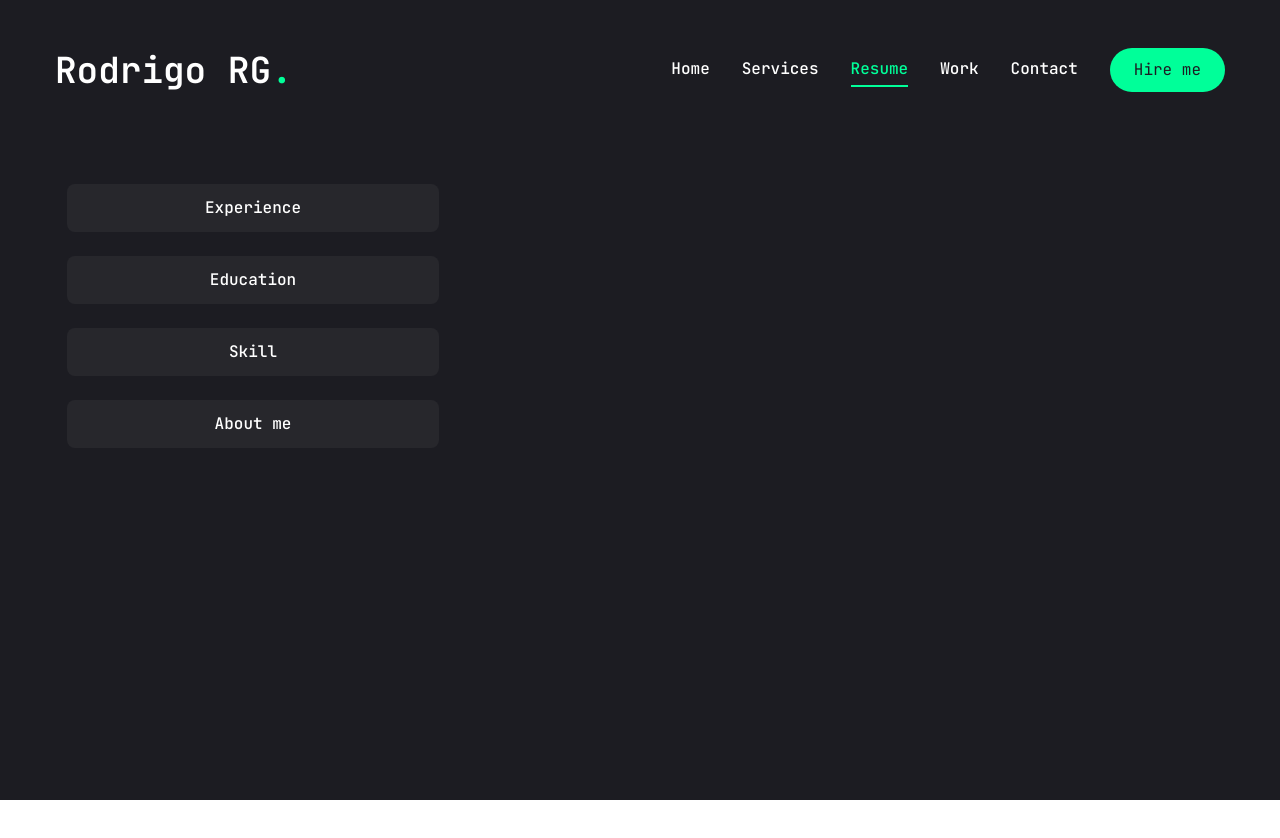
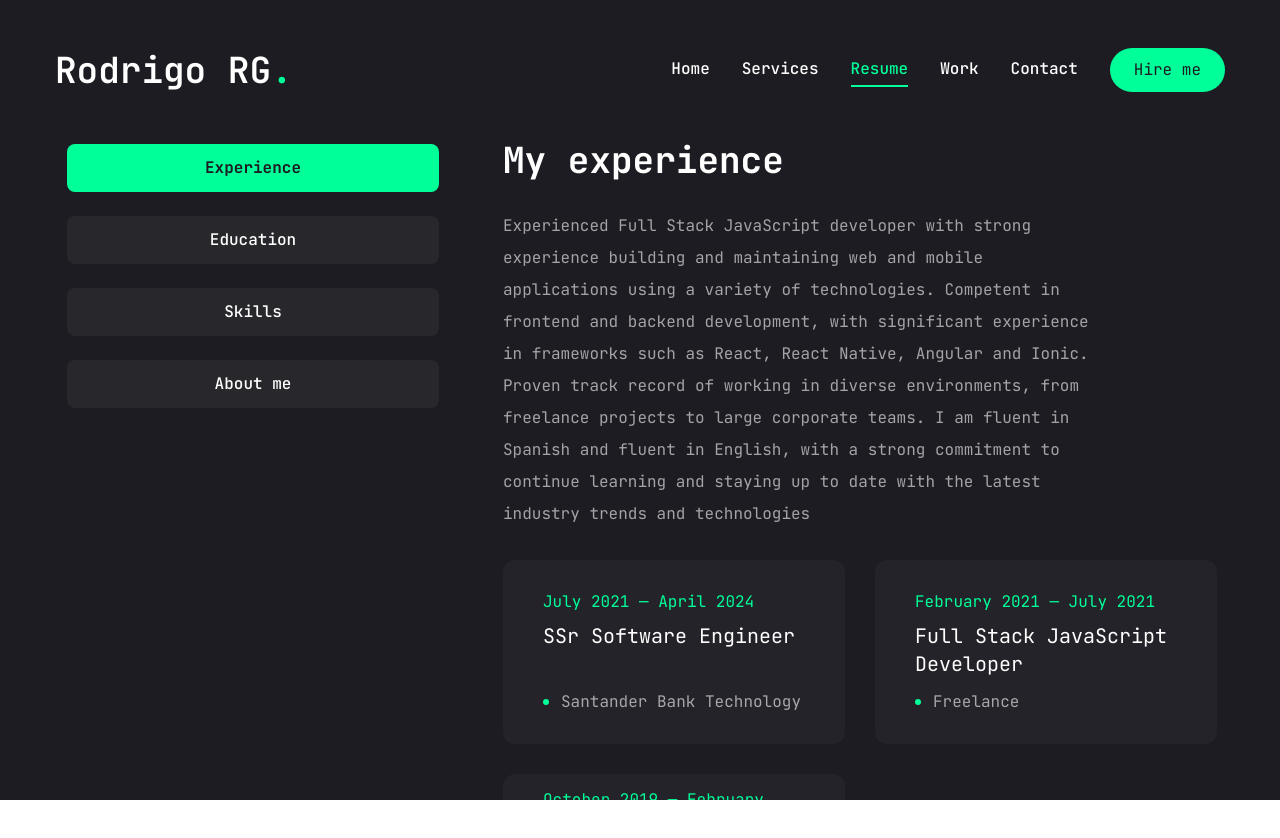
Before and after one commit to ruge23/rrg-portfolio, a Next.js app: page /resume in a window 1280 px wide. Shown: the top 838 px of the page. Before the commit the page ends 800 px from the top, so only its background shows below. Built offline with nearby package versions, Linux system fonts and the light colour scheme.

Commit message:
add resume page with styles

```diff
--- a/app/resume/page.jsx
+++ b/app/resume/page.jsx
@@ -155,14 +155,14 @@
     >
       <div className="container mx-auto">
         <Tabs
-          defaultValue="exprience"
+          defaultValue="experience"
           className="flex flex-col xl:flex-row gap-[60px]">
           <TabsList
             className="flex flex-col w-full max-w-[380px] mx-auto xl:mx-0 gap-6"
           >
             <TabsTrigger value="experience">Experience</TabsTrigger>
             <TabsTrigger value="education">Education</TabsTrigger>
-            <TabsTrigger value="skill">Skill</TabsTrigger>
+            <TabsTrigger value="skills">Skills</TabsTrigger>
             <TabsTrigger value="about">About me</TabsTrigger>
           </TabsList>
 
@@ -170,7 +170,126 @@
           <div className="min-h-[70vh] w-full">
             {/* experience */}
             <TabsContent value="experience" className="w-full">
-
+              <div className="flex flex-col gap-[30px] text-center xl:text-left">
+                <h3 className="text-4xl font-bold">
+                  {experience.title}
+                </h3>
+                <p className="max-w-[600px] text-white/60 mx-auto xl:mx-0">
+                  {experience.description}
+                </p>
+                <ScrollArea className="h-[400px]">
+                  <ul className="grid grid-cols-1 lg:grid-cols-2 gap-[30px]">
+                    {experience.items.map((item, index) => {
+                      return (
+                        <li
+                          className="bg-[#232329] h-[184px] py-6 px-10 rounded-xl flex flex-col justify-center items-center lg:items-start gap-1"
+                          key={index}
+                        >
+                          <span className="text-accent">{item.duration}</span>
+                          <h3
+                            className="text-xl max-w-[260px] min-h-[60px] text-center lg:text-left"
+                          >
+                            {item.position}
+                          </h3>
+                          <div className="flex items-center gap-3">
+                            {/* dot */}
+                            <span className="w-[6px] h-[6px] rounded-full bg-accent"></span>
+                            <p className="text-white/60">{item.company}</p>
+                          </div>
+                        </li>
+                      )
+                    })}
+                  </ul>
+                </ScrollArea>
+              </div>
+            </TabsContent>
+            {/* education */}
+            <TabsContent value="education" className="w-full">
+            <div className="flex flex-col gap-[30px] text-center xl:text-left">
+                <h3 className="text-4xl font-bold">
+                  {education.title}
+                </h3>
+                <p className="max-w-[600px] text-white/60 mx-auto xl:mx-0">
+                  {education.description}
+                </p>
+                <ScrollArea className="h-[400px]">
+                  <ul className="grid grid-cols-1 lg:grid-cols-2 gap-[30px]">
+                    {education.items.map((item, index) => {
+                      return (
+                        <li
+                          className="bg-[#232329] h-[184px] py-6 px-10 rounded-xl flex flex-col justify-center items-center lg:items-start gap-1"
+                          key={index}
+                        >
+                          <span className="text-accent">{item.duration}</span>
+                          <h3
+                            className="text-xl max-w-[260px] min-h-[60px] text-center lg:text-left"
+                          >
+                            {item.degree}
+                          </h3>
+                          <div className="flex items-center gap-3">
+                            {/* dot */}
+                            <span className="w-[6px] h-[6px] rounded-full bg-accent"></span>
+                            <p className="text-white/60">{item.institution}</p>
+                          </div>
+                        </li>
+                      )
+                    })}
+                  </ul>
+                </ScrollArea>
+              </div>
+            </TabsContent>
+            {/* skills */}
+            <TabsContent value="skills" className="w-full h-full">
+              <div className="flex flex-col gap-[30px]">
+                <div className="flex flex-col gap-[30px] text-center xl:text-left">
+                  <h3 className="text-4xl font-bold">{skills.title}</h3>
+                  <p className="max-w-[600px] text-white/60 mx-auto xl:mx-0">
+                    {skills.description}
+                  </p>
+                </div>
+                <ul className="grid grid-cols-2 sm:grid-cols-3 md:grid-cols-4 gap-4 xl:gap-[30px]">
+                  {skills.skillList.map((skill, index) => {
+                    return (
+                      <li key={index}>
+                        <TooltipProvider delayDuration={100}>
+                          <Tooltip>
+                            <TooltipTrigger  className="w-full h-[150px] bg-[#232329] rounded-xl flex justify-center items-center group">
+                              <div className="text-6xl group-hover:text-accent transition-all duration-300">
+                                {skill.icon}
+                              </div>
+                            </TooltipTrigger>
+                            <TooltipContent>
+                              <p className="capitalize">{skill.name}</p>
+                            </TooltipContent>
+                          </Tooltip>
+                        </TooltipProvider>
+                      </li>
+                    )
+                  })}
+                </ul>
+              </div>
+            </TabsContent>
+            {/* about */}
+            <TabsContent value="about" className="w-full text-center xl:text-left">
+              <div className="flex flex-col gap-[30px]">
+                <h3 className="text-4xl font-bold">{about.title}</h3>
+                <p className="max-w-[600px] text-white/60 mx-auto xl:mx-0">
+                  {about.description}
+                </p>
+                <ul className="grid grid-cols-1 xl:grid-cols-2 gap-y-6 max-w-[620px] mx-auto xl:mx-0">
+                  {about.info.map((item, index) => {
+                    return (
+                      <li
+                        key={index}
+                        className="flex items-center justify-center xl:justify-start gap-4"
+                      >
+                        <span className="text-white/60">{item.fieldName}</span>
+                        <span className="text-xl">{item.fieldValue}</span>
+                      </li>
+                    )
+                  })}
+                </ul>
+              </div>
             </TabsContent>
           </div>
         </Tabs>
--- a/components/ui/scroll-area.jsx
+++ b/components/ui/scroll-area.jsx
@@ -32,7 +32,7 @@
       className
     )}
     {...props}>
-    <ScrollAreaPrimitive.ScrollAreaThumb className="relative flex-1 rounded-full bg-slate-200 dark:bg-slate-800" />
+    <ScrollAreaPrimitive.ScrollAreaThumb className="relative flex-1 rounded-full bg-accent dark:bg-slate-800" />
   </ScrollAreaPrimitive.ScrollAreaScrollbar>
 ))
 ScrollBar.displayName = ScrollAreaPrimitive.ScrollAreaScrollbar.displayName
```
